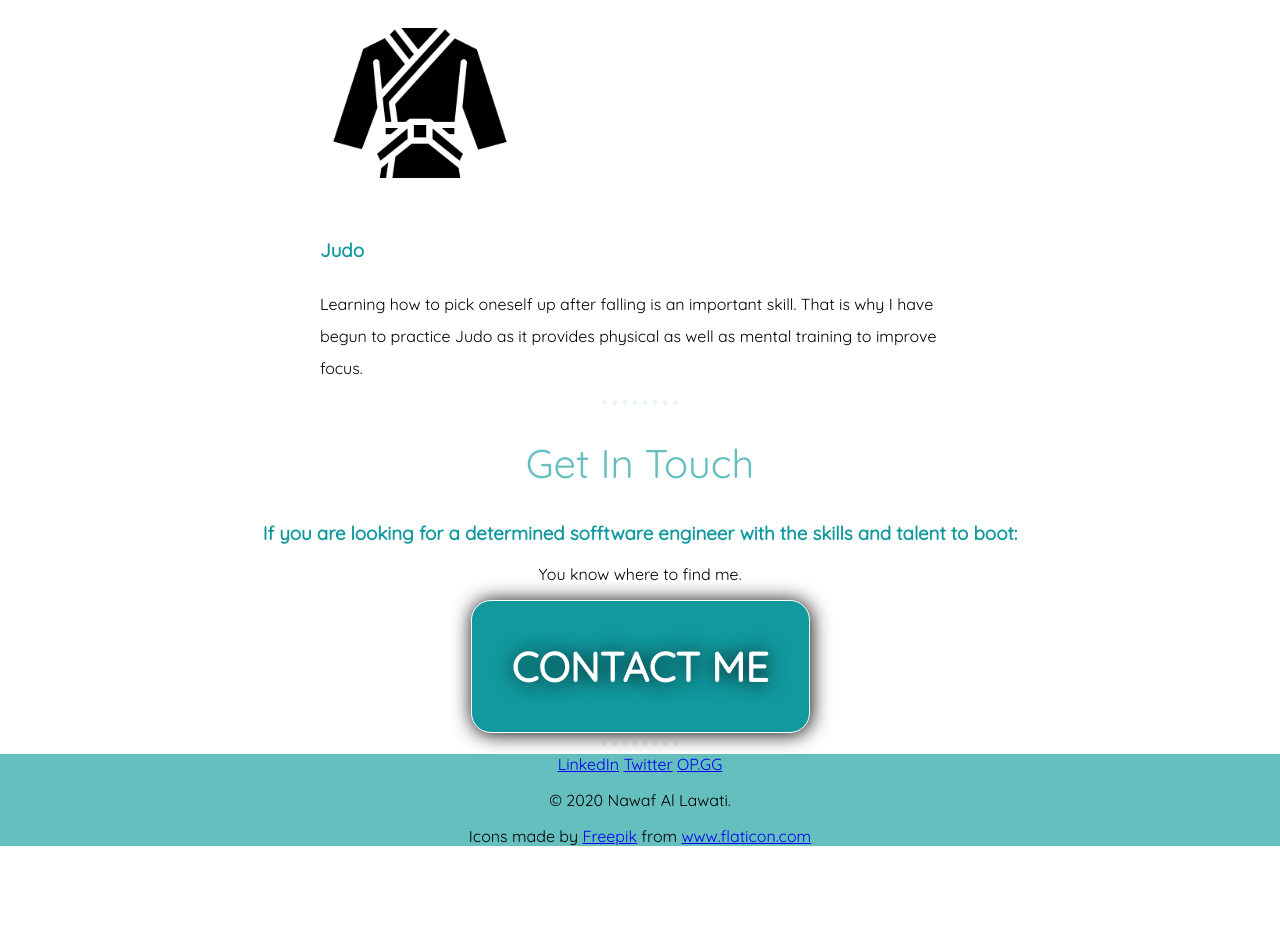
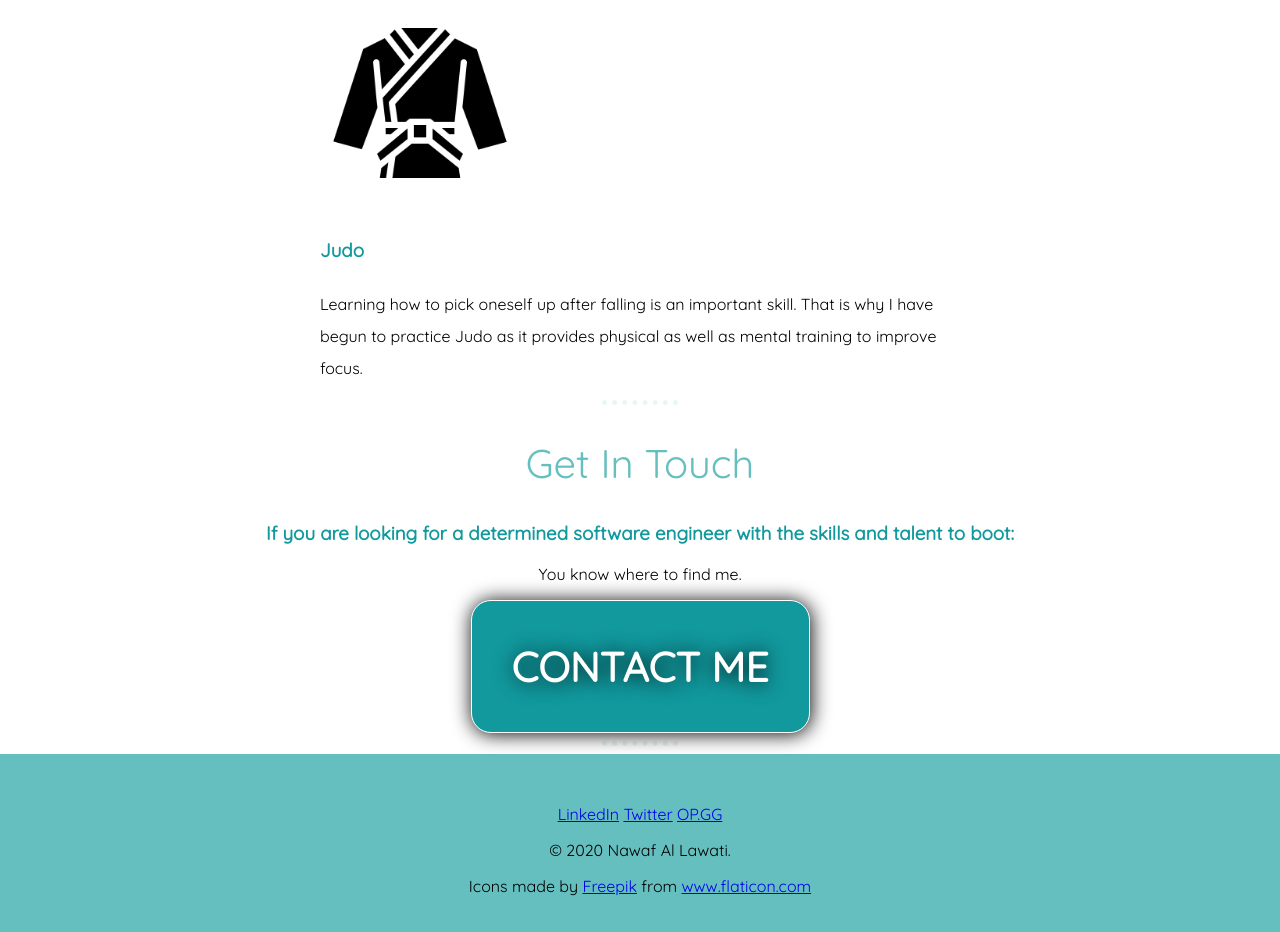
Before and after one commit to NawafLawati/cv, a plain HTML site: page index.html in a window 1280 px wide. Shown: the part 1517-2449 px from the top of the page. Before the commit the page ends 2379 px from the top, so only its background shows below. Drawn offline with Linux system fonts and the light colour scheme.

Commit message:
Edited Typo

```diff
--- a/css/styles.css
+++ b/css/styles.css
@@ -10,6 +10,7 @@
 
 .bottom-container{
   background-color: #66BFBF;
+  padding: 50px 0 20px;
 }
 
 .bottom-cloud{
--- a/index.html
+++ b/index.html
@@ -38,7 +38,7 @@
       <hr>
       <div class="contact-me">
         <h2>Get In Touch</h2>
-        <h3>If you are looking for a determined sofftware engineer with the skills and talent to boot:</h3>
+        <h3>If you are looking for a determined software engineer with the skills and talent to boot:</h3>
         <p>You know where to find me.</p>
         <a class="BUTTON_DQS" href="mailto:nawaf.lawati@gmail.com">CONTACT ME</a>
         <hr>
```
